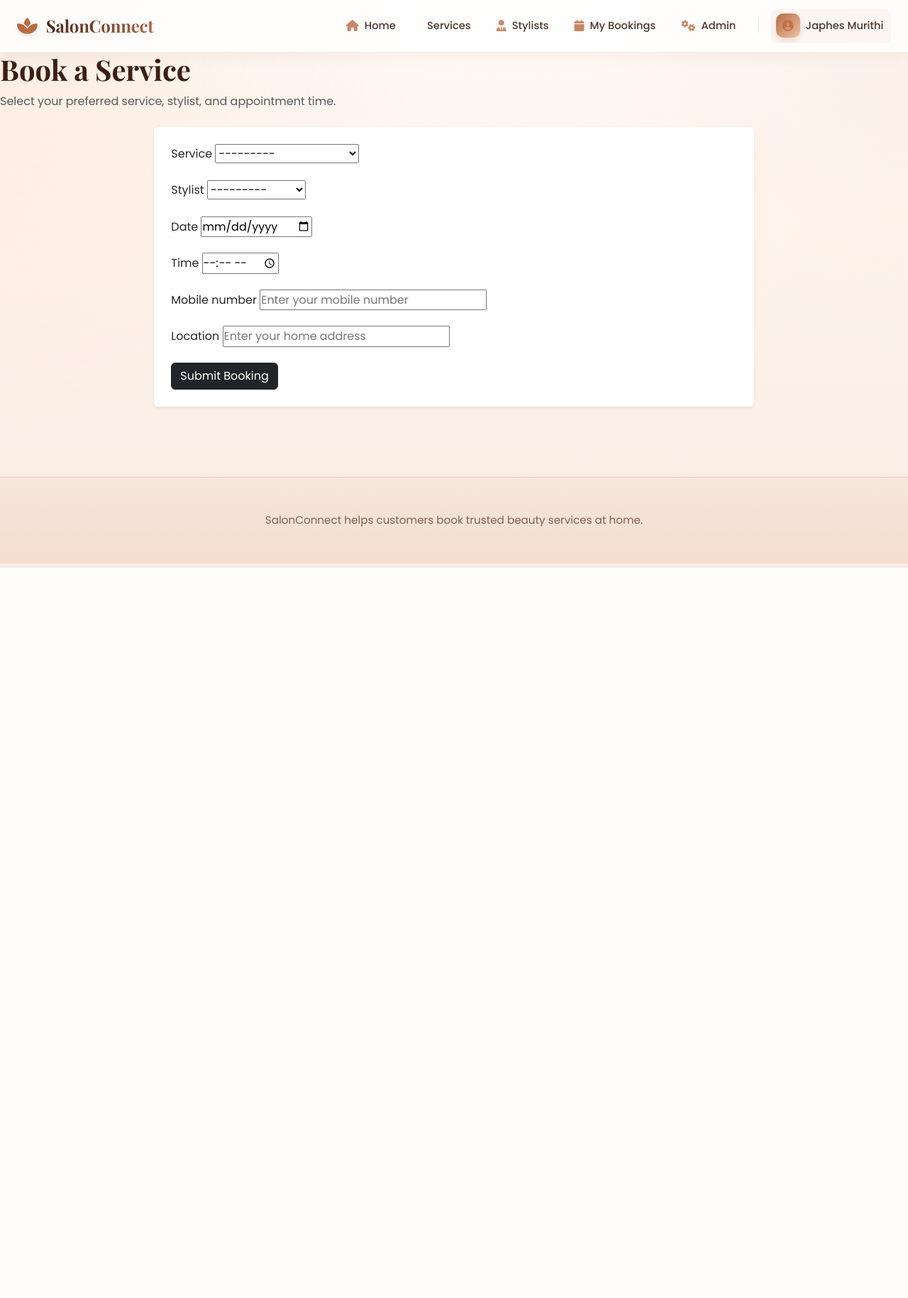
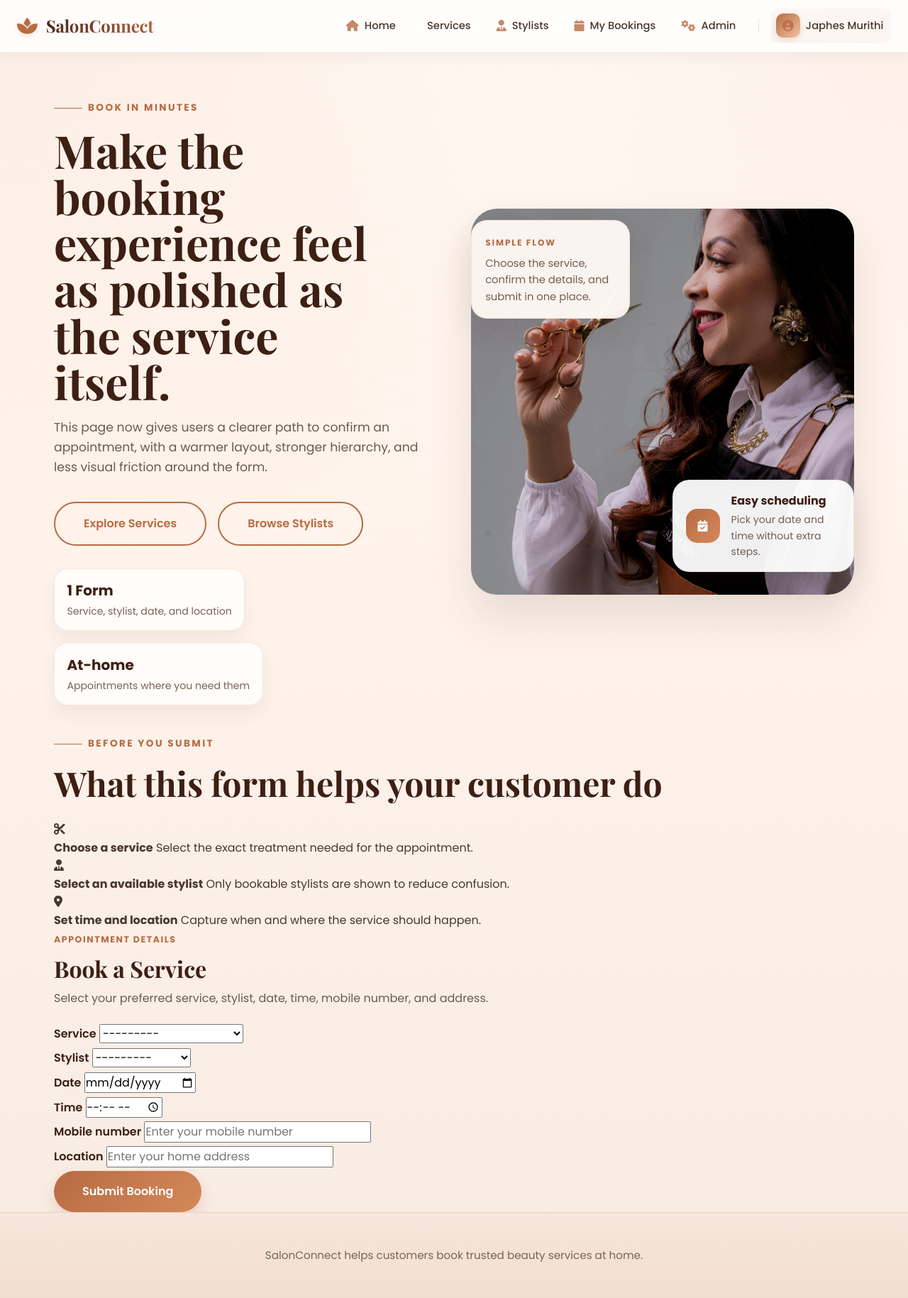
Before and after one commit to JAPHES/FUTURE_FS_03, a Django app: page /book/ in a window 1280 px wide. Shown: the whole page at 71% size. Before the commit the page ends 800 px from the top, so only its background shows below. Run offline with Django 4.2, Linux system fonts and the light colour scheme; a user stored in the database is signed in; data comes from the database, SQL or seed files in the repository.

Commit message:
Redesign booking page with premium layout and styled form inputs

```diff
--- a/core/forms.py
+++ b/core/forms.py
@@ -62,6 +62,11 @@ class BookingForm(forms.ModelForm):
         super().__init__(*args, **kwargs)
         # Customers should only be able to choose stylists who are available.
         self.fields["stylist"].queryset = StylistProfile.objects.filter(is_available=True)
+        for field in self.fields.values():
+            existing_classes = field.widget.attrs.get("class", "")
+            field.widget.attrs["class"] = (
+                f"{existing_classes} booking-input".strip()
+            )
 
 
 class AdminServiceForm(forms.ModelForm):
--- a/templates/core/book_service.html
+++ b/templates/core/book_service.html
@@ -1,30 +1,104 @@
 {% extends 'base.html' %}
+{% load static %}
 
 {% block content %}
-<section class="page-header mb-4">
-    <h1 class="display-6 fw-bold">Book a Service</h1>
-    <p class="text-muted">Select your preferred service, stylist, and appointment time.</p>
+<section class="page-hero booking-hero">
+    <div class="container">
+        <div class="row align-items-center g-5">
+            <div class="col-lg-6">
+                <span class="section-kicker">Book In Minutes</span>
+                <h1 class="hero-title page-hero-title">Make the booking experience feel as polished as the service itself.</h1>
+                <p class="hero-lead">This page now gives users a clearer path to confirm an appointment, with a warmer layout, stronger hierarchy, and less visual friction around the form.</p>
+                <div class="hero-actions">
+                    <a href="{% url 'services' %}" class="btn-salon-outline">Explore Services</a>
+                    <a href="{% url 'stylists' %}" class="btn-salon-outline">Browse Stylists</a>
+                </div>
+                <div class="hero-stats">
+                    <div class="stat-chip">
+                        <strong>1 Form</strong>
+                        <span>Service, stylist, date, and location</span>
+                    </div>
+                    <div class="stat-chip">
+                        <strong>At-home</strong>
+                        <span>Appointments where you need them</span>
+                    </div>
+                </div>
+            </div>
+            <div class="col-lg-6">
+                <div class="page-hero-visual">
+                    <div class="hero-badge-card">
+                        <span class="badge-label">Simple flow</span>
+                        <p>Choose the service, confirm the details, and submit in one place.</p>
+                    </div>
+                    <img src="{% static 'images/hero/bannersalonist.jpg' %}" alt="Salon booking experience" class="hero-img-main">
+                    <div class="hero-mini-panel">
+                        <div class="mini-icon"><i class="fas fa-calendar-check"></i></div>
+                        <div>
+                            <strong>Easy scheduling</strong>
+                            <p>Pick your date and time without extra steps.</p>
+                        </div>
+                    </div>
+                </div>
+            </div>
+        </div>
+    </div>
 </section>
 
-<div class="row justify-content-center">
-    <div class="col-lg-8">
-        <div class="card border-0 shadow-sm">
-            <div class="card-body p-4">
-                <form method="post">
+<section class="booking-form-section">
+    <div class="container">
+        <div class="booking-layout">
+            <div class="booking-info-card">
+                <span class="section-kicker">Before You Submit</span>
+                <h2 class="section-title">What this form helps your customer do</h2>
+                <div class="booking-benefit-list">
+                    <div class="booking-benefit-item">
+                        <i class="fas fa-scissors"></i>
+                        <div>
+                            <strong>Choose a service</strong>
+                            <span>Select the exact treatment needed for the appointment.</span>
+                        </div>
+                    </div>
+                    <div class="booking-benefit-item">
+                        <i class="fas fa-user-tie"></i>
+                        <div>
+                            <strong>Select an available stylist</strong>
+                            <span>Only bookable stylists are shown to reduce confusion.</span>
+                        </div>
+                    </div>
+                    <div class="booking-benefit-item">
+                        <i class="fas fa-location-dot"></i>
+                        <div>
+                            <strong>Set time and location</strong>
+                            <span>Capture when and where the service should happen.</span>
+                        </div>
+                    </div>
+                </div>
+            </div>
+
+            <div class="booking-form-card">
+                <div class="booking-form-head">
+                    <span class="auth-eyebrow">Appointment Details</span>
+                    <h2 class="auth-form-title">Book a Service</h2>
+                    <p class="auth-form-copy">Select your preferred service, stylist, date, time, mobile number, and address.</p>
+                </div>
+                <form method="post" class="booking-form-grid">
                     {% csrf_token %}
                     {% for field in form %}
-                        <div class="mb-3">
-                            <label class="form-label" for="{{ field.id_for_label }}">{{ field.label }}</label>
+                        <div class="booking-field {% if field.name == 'location' %}booking-field-full{% endif %}">
+                            <label class="form-label auth-label" for="{{ field.id_for_label }}">{{ field.label }}</label>
                             {{ field }}
+                            {% if field.help_text %}
+                                <div class="booking-help-text">{{ field.help_text }}</div>
+                            {% endif %}
                             {% if field.errors %}
-                                <div class="text-danger small mt-1">{{ field.errors|join:", " }}</div>
+                                <div class="text-danger small mt-2">{{ field.errors|join:", " }}</div>
                             {% endif %}
                         </div>
                     {% endfor %}
-                    <button type="submit" class="btn btn-dark">Submit Booking</button>
+                    <button type="submit" class="btn-salon-primary booking-submit">Submit Booking</button>
                 </form>
             </div>
         </div>
     </div>
-</div>
+</section>
 {% endblock %}
```
